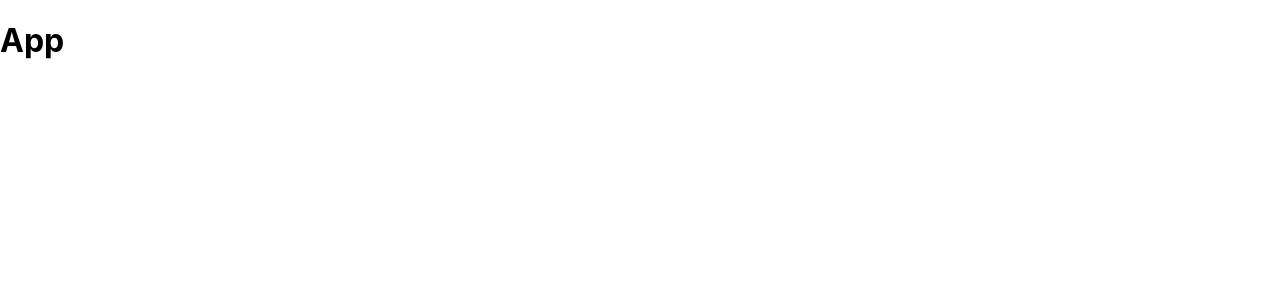
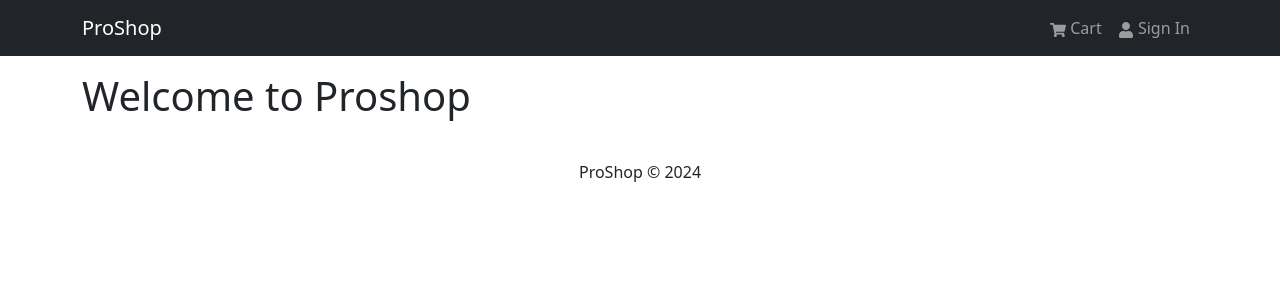
Before and after one commit to ptrwoo/proshop, a React (Create React App) app in the folder frontend/: page / in a window 1280 px wide. Shown: the top 300 px of the page. Built offline with nearby package versions, Linux system fonts and the light colour scheme.

Commit message:
creating custom bootstrap theme now

```diff
--- a/frontend/package.json
+++ b/frontend/package.json
@@ -6,8 +6,11 @@
     "@testing-library/jest-dom": "^5.17.0",
     "@testing-library/react": "^13.4.0",
     "@testing-library/user-event": "^13.5.0",
+    "bootstrap": "^5.3.3",
     "react": "^18.3.1",
+    "react-bootstrap": "^2.10.6",
     "react-dom": "^18.3.1",
+    "react-icons": "^5.3.0",
     "react-scripts": "5.0.1",
     "web-vitals": "^2.1.4"
   },
--- a/frontend/src/App.js
+++ b/frontend/src/App.js
@@ -1,7 +1,20 @@
 import React from "react";
+import Header from "./components/header";
+import Footer from "./components/Footer";
+import { Container } from "react-bootstrap";
 
 const App = () => {
-  return <h1>App</h1>;
+  return (
+    <>
+      <Header />
+      <main className="py-3">
+        <Container>
+          <h1>Welcome to Proshop</h1>
+        </Container>
+      </main>
+      <Footer />
+    </>
+  );
 };
 
 export default App;
--- /dev/null
+++ b/frontend/src/components/Footer.jsx
@@ -0,0 +1,19 @@
+import { Container, Row, Col } from "react-bootstrap";
+
+const Footer = () => {
+  const currentYear = new Date().getFullYear();
+
+  return (
+    <footer>
+      <Container>
+        <Row>
+          <Col className="text-center py-3">
+            <p>ProShop &copy; {currentYear}</p>
+          </Col>
+        </Row>
+      </Container>
+    </footer>
+  );
+};
+
+export default Footer;
--- /dev/null
+++ b/frontend/src/components/header.jsx
@@ -0,0 +1,27 @@
+import { Navbar, Nav, Container } from "react-bootstrap";
+import { FaShoppingCart, FaUser } from "react-icons/fa";
+
+const Header = () => {
+  return (
+    <header>
+      <Navbar bg="dark" variant="dark" expand="md" collapseOnSellect>
+        <Container>
+          <Navbar.Brand href="/">ProShop</Navbar.Brand>
+          <Navbar.Toggle aria-controls="basic-navbar-nav" />
+          <Navbar.Collapse id="basic-navbar-nav">
+            <Nav className="ms-auto">
+              <Nav.Link href="/cart">
+                <FaShoppingCart /> Cart{" "}
+              </Nav.Link>
+              <Nav.Link href="/login">
+                <FaUser /> Sign In{" "}
+              </Nav.Link>
+            </Nav>
+          </Navbar.Collapse>
+        </Container>
+      </Navbar>
+    </header>
+  );
+};
+
+export default Header;
```
Also changed, not shown: frontend/src/index.js (+7 -9 lines), 1 other file (tests, documents, lock files or other folders).
